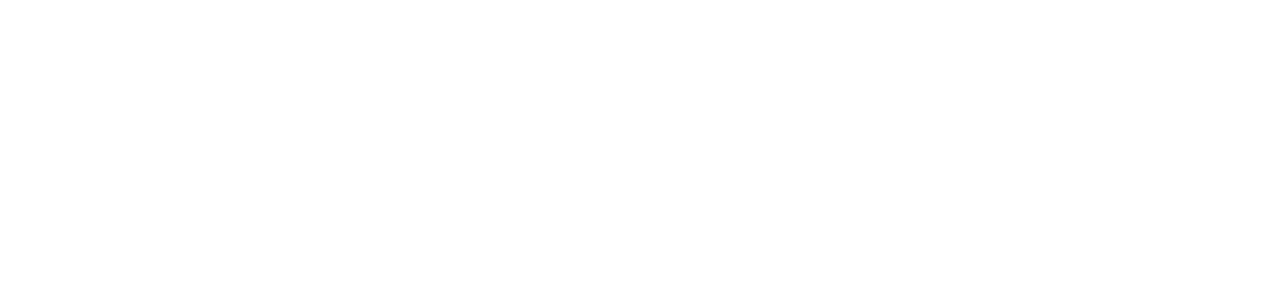
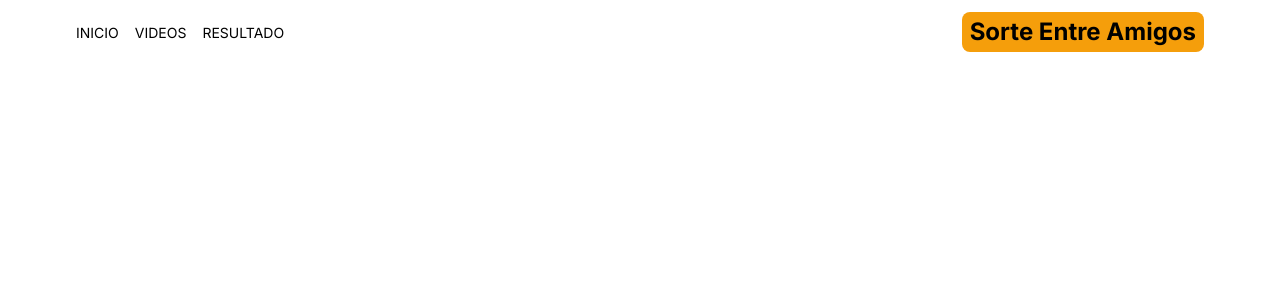
Before and after one commit to Alexandre-200/sorteentreamigos, a Next.js app: page / in a window 1280 px wide. Shown: the top 300 px of the page. Built offline with nearby package versions, Linux system fonts and the light colour scheme.

Commit message:
header adicionado

```diff
--- a/src/app/layout.tsx
+++ b/src/app/layout.tsx
@@ -1,6 +1,8 @@
 import type { Metadata } from "next";
 import { Inter } from "next/font/google";
 import "./globals.css";
+
+import Header from '@/components/Header'
 
 const inter = Inter({ subsets: ["latin"] });
 
@@ -16,6 +18,7 @@
 }>) {
   return (
     <html lang="en">
+      <Header/>
       <body className={inter.className}>{children}</body>
     </html>
   );
--- /dev/null
+++ b/src/components/Header.tsx
@@ -0,0 +1,20 @@
+import MenuItem from "./MenuItem";
+import { GoHome } from "react-icons/go";
+import { FaPhotoVideo } from "react-icons/fa";
+import { FaClipboardList } from "react-icons/fa";
+import Link from "next/link";
+
+export default function Header() {
+    return (
+        <div className="flex justify-between items-center p-3 max-w-6xl mx-auto">
+            <div className="flex gap-4">
+                <MenuItem title="inicio" address="/" Icon={GoHome} />
+                <MenuItem title="videos" address="/videos" Icon={FaPhotoVideo} />
+                <MenuItem title="resultado" address="/resultados" Icon={FaClipboardList} />
+            </div>
+            <Link href="/" className="flex gap-1 items-center">
+                <span className="text-2xl font-bold bg-amber-500 py-1 px-2 rounded-lg">Sorte Entre Amigos</span>
+            </Link>
+        </div>
+    )
+}
--- /dev/null
+++ b/src/components/MenuItem.tsx
@@ -0,0 +1,19 @@
+
+import Link from "next/link";
+import { AiFillHome } from "react-icons/ai";
+
+interface MenuItemProps {
+    title: string,
+    address: string,
+    Icon: React.ElementType
+}
+
+export default function MenuItem({ title, address, Icon }: MenuItemProps) {
+    return (
+        <Link href={address} className="hover:text-amber-500">
+            <Icon className="text-2xl sm:hidden"/>
+            <p className="uppercase hidden sm:inline text-sm ">{title}</p>
+        </Link>
+
+    )
+}
```
Also changed, not shown: package.json (+5 -4 lines), 1 other file (tests, documents, lock files or other folders).
